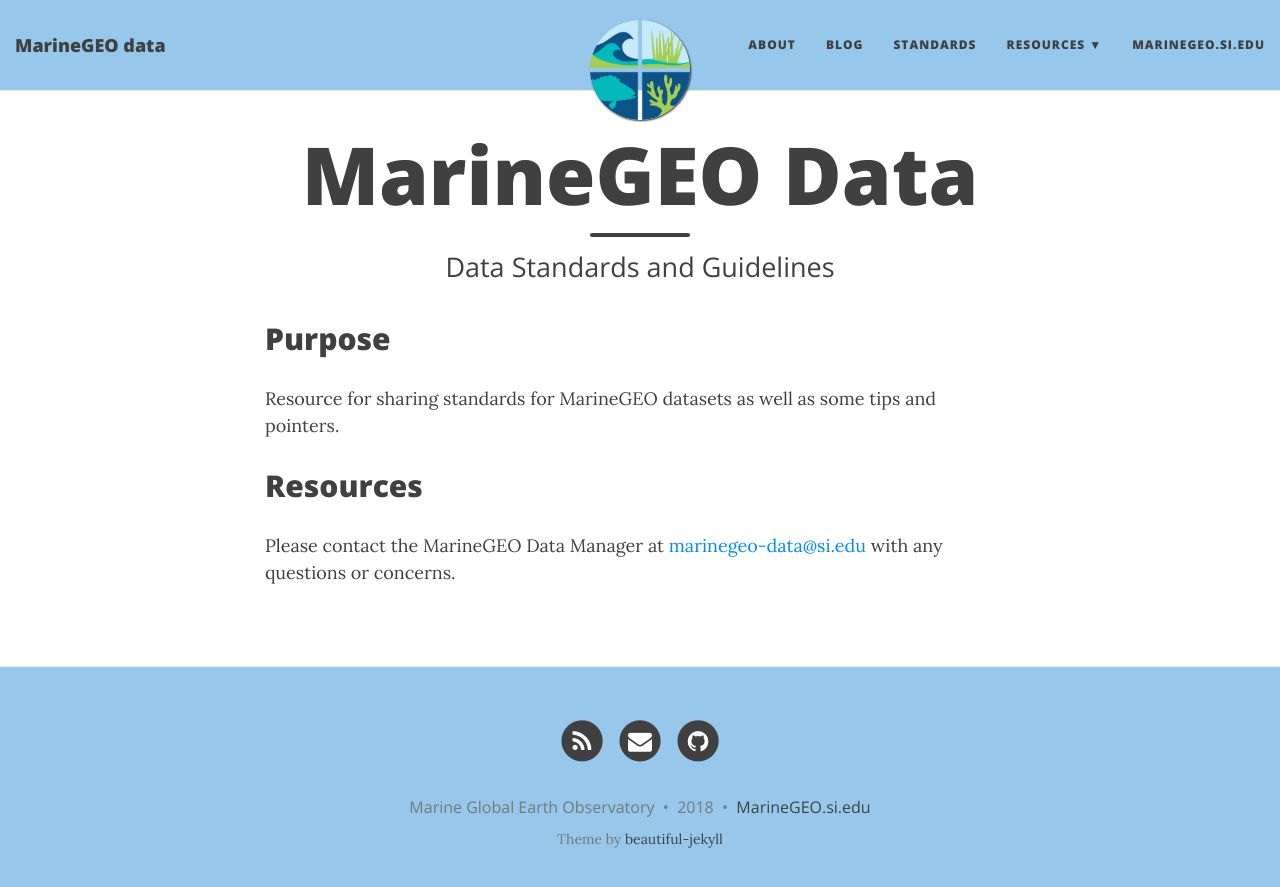
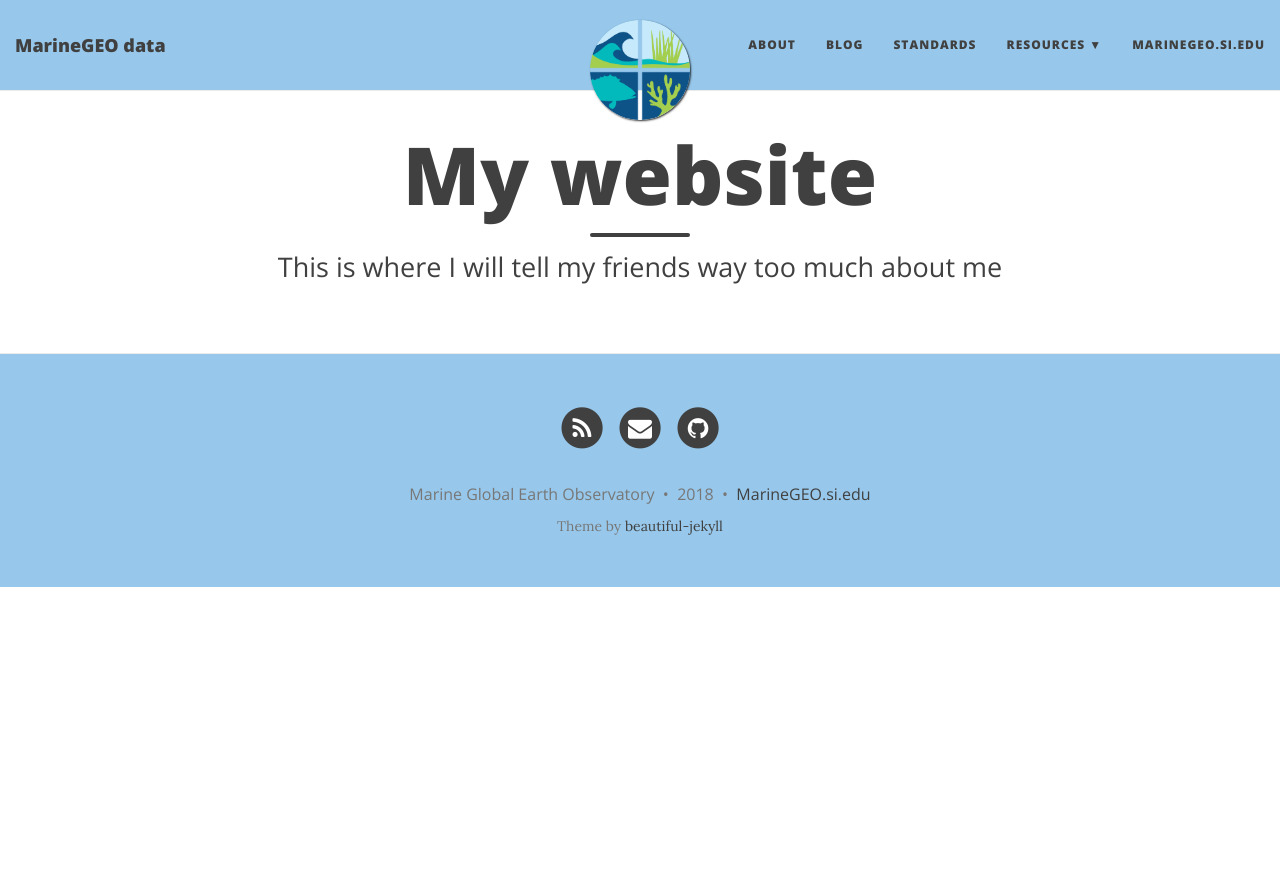
Before and after one commit to mukhamadazistholib/marinegeo.github.io, a Jekyll site: the page built from index.html, in a window 1280 px wide. Shown: the top 887 px of the page. Built offline with Jekyll 4.4.1, drawn with Linux system fonts in a browser that asks for light colours; nearby versions of some CDN libraries.

Commit message:
config url

```diff
--- a/_config.yml
+++ b/_config.yml
@@ -4,7 +4,7 @@
 # baseurl is the website's URL without the hostname
 
 # If you are building a simple GitHub user page (http://username.github.io) then use these settings:
-url: "http://username.github.io"
+url: "http://marinegeo.github.io"
 baseurl: ""
 
 # If you are building a GitHub project page then use these settings:
@@ -23,7 +23,7 @@ description: Tools and resources for MarineGEO datasets
 
 # List of links in the navigation bar
 navbar-links:
-  About: "aboutme"
+  About: "about"
   Blog: "blog"
   Standards: "standards"
   Resources:
--- a/index.md
+++ /dev/null
@@ -1,14 +0,0 @@
----
-layout: page
-title: MarineGEO Data
-subtitle: Data Standards and Guidelines
-use-site-title: true
----
-
-## Purpose
-
-Resource for sharing standards for MarineGEO datasets as well as some tips and pointers.
-
-## Resources
-
-Please contact the MarineGEO Data Manager at <marinegeo-data@si.edu> with any questions or concerns.
```
Also changed, not shown: README.md.
